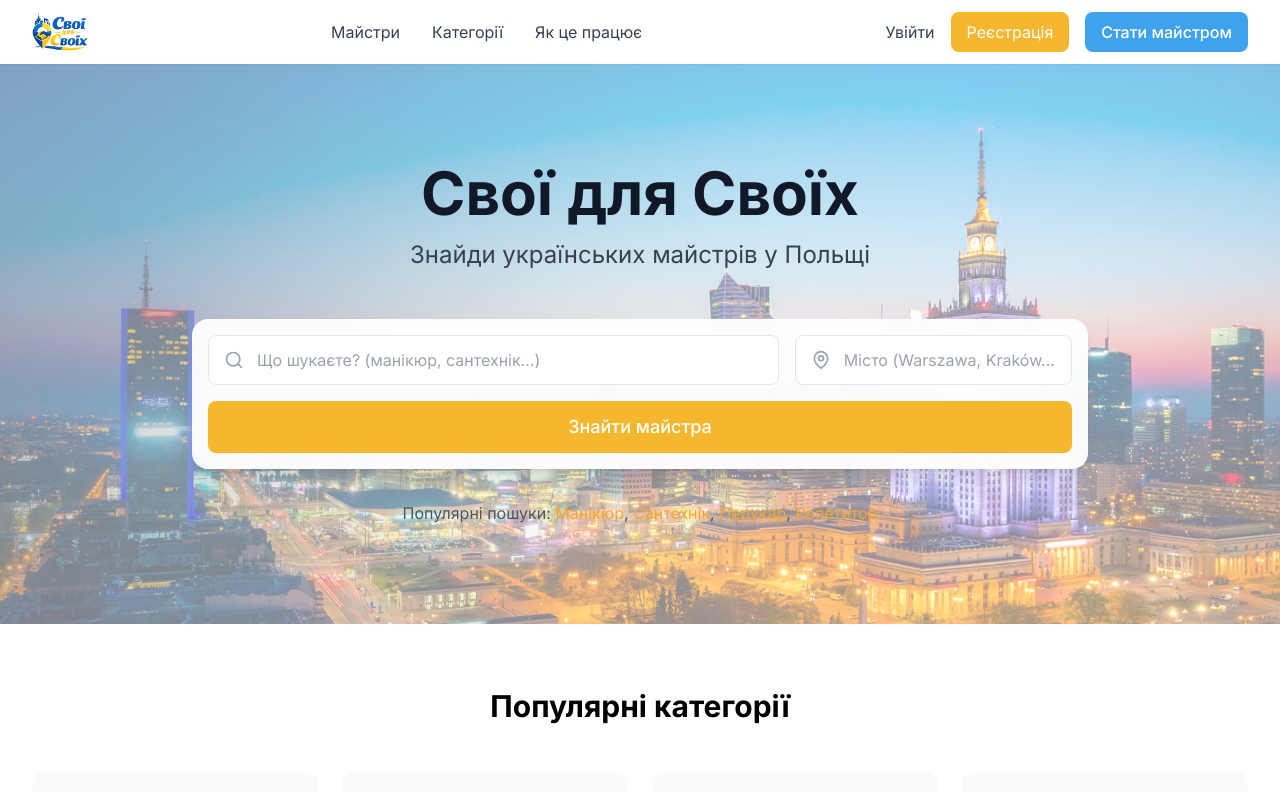
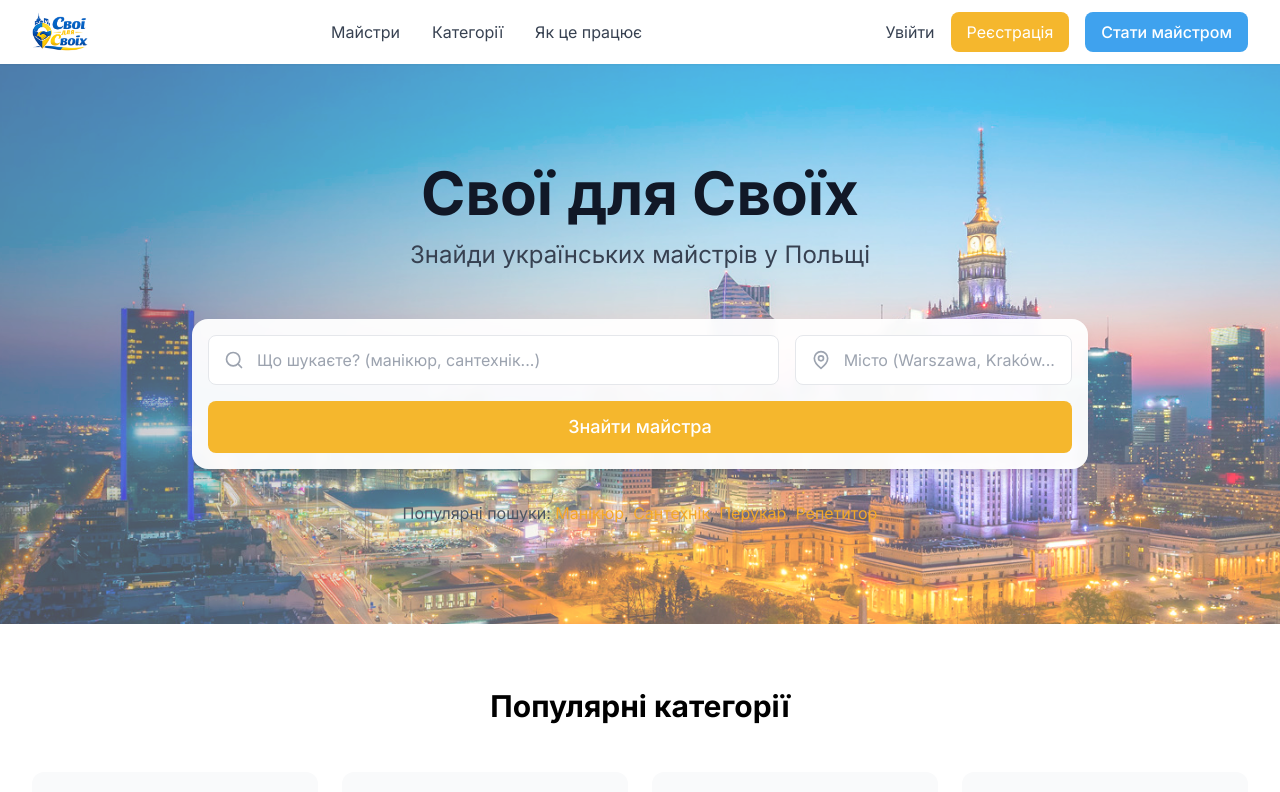
Before and after one commit to Orstan/svoi, a Next.js app in the folder frontend/: page / in a window 1280 px wide. Shown: the top 792 px of the page. Built offline with nearby package versions, Linux system fonts and the light colour scheme; no server answers.

Commit message:
Add files via upload

```diff
--- a/frontend/components/home/Hero.tsx
+++ b/frontend/components/home/Hero.tsx
@@ -19,7 +19,7 @@ export function Hero() {
 
   return (
     <section className="relative overflow-hidden bg-[url('/poland.png')] bg-cover bg-[position:50%_35%] sm:bg-[position:50%_30%] lg:bg-[position:50%_25%] min-h-[420px] sm:min-h-[480px] lg:min-h-[560px] flex items-center py-12 sm:py-16 lg:py-20">
-      <div className="absolute inset-0 bg-white/50" />
+      <div className="absolute inset-0 bg-white/30" />
       <div className="relative max-w-7xl mx-auto px-4 sm:px-6 lg:px-8">
         <div className="text-center mb-8 sm:mb-10 lg:mb-12">
           <h1 className="text-3xl sm:text-4xl md:text-6xl font-bold text-gray-900 mb-3 sm:mb-4">
```
